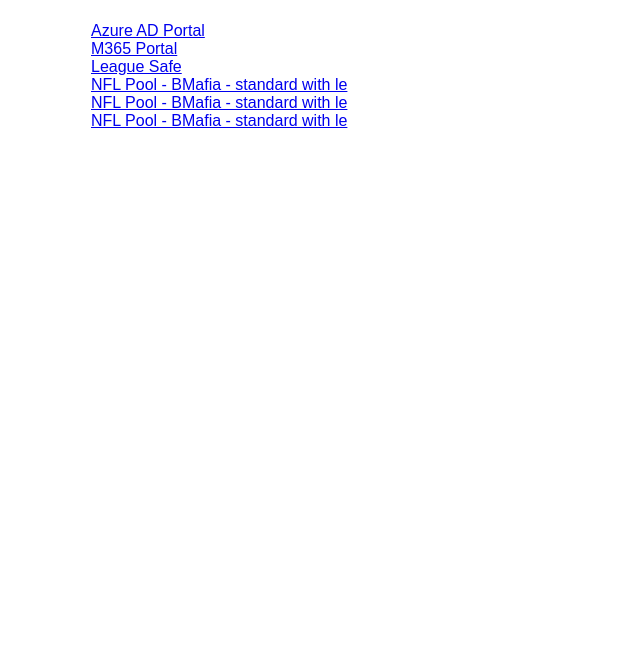
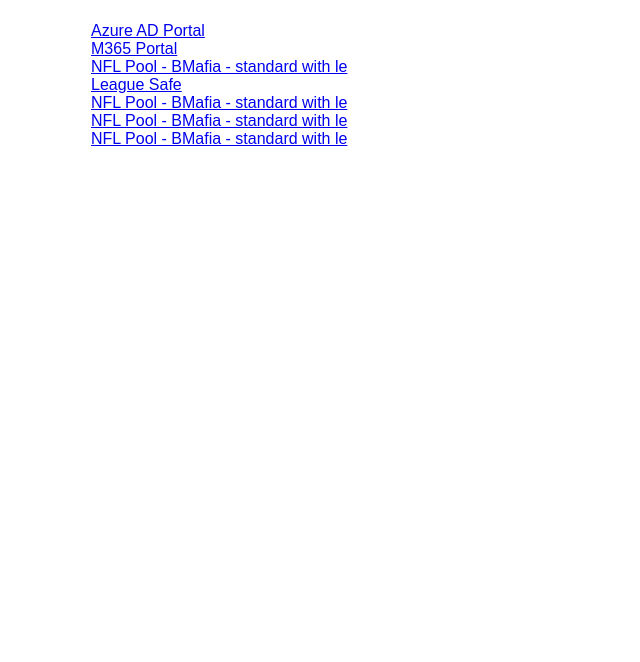
Before and after one commit to Eric365ca/step1-365, a website: page index.html in a window 1280 px wide. Shown: the part 138-800 px from the top of the page, without its empty margins (229-869 px from the left). Drawn offline with Linux system fonts and the light colour scheme.

Commit message:
Stage6-5times

```diff
--- a/index.html
+++ b/index.html
@@ -13,6 +13,7 @@
     <h1>Eric365.ca</h1>
  		<a href="https://portal.azure.com/#home" target="_blank">Azure AD Portal</b></a><br />
      <a href="https://admin.microsoft.com/Adminportal/Home#/homepage" target="_blank">M365 Portal</b></a><br />
+     <a href="https://www.runyourpool.com/auth/sign-in" target="_blank">NFL Pool - BMafia - standard with le</b></a><br />
      <a href="https://www.leaguesafe.com/" target="_blank">League Safe</b></a><br />
      <a href="https://www.runyourpool.com/auth/sign-in" target="_blank">NFL Pool - BMafia - standard with le</b></a><br />
      <a href="https://www.runyourpool.com/auth/sign-in" target="_blank">NFL Pool - BMafia - standard with le</b></a><br />
```
